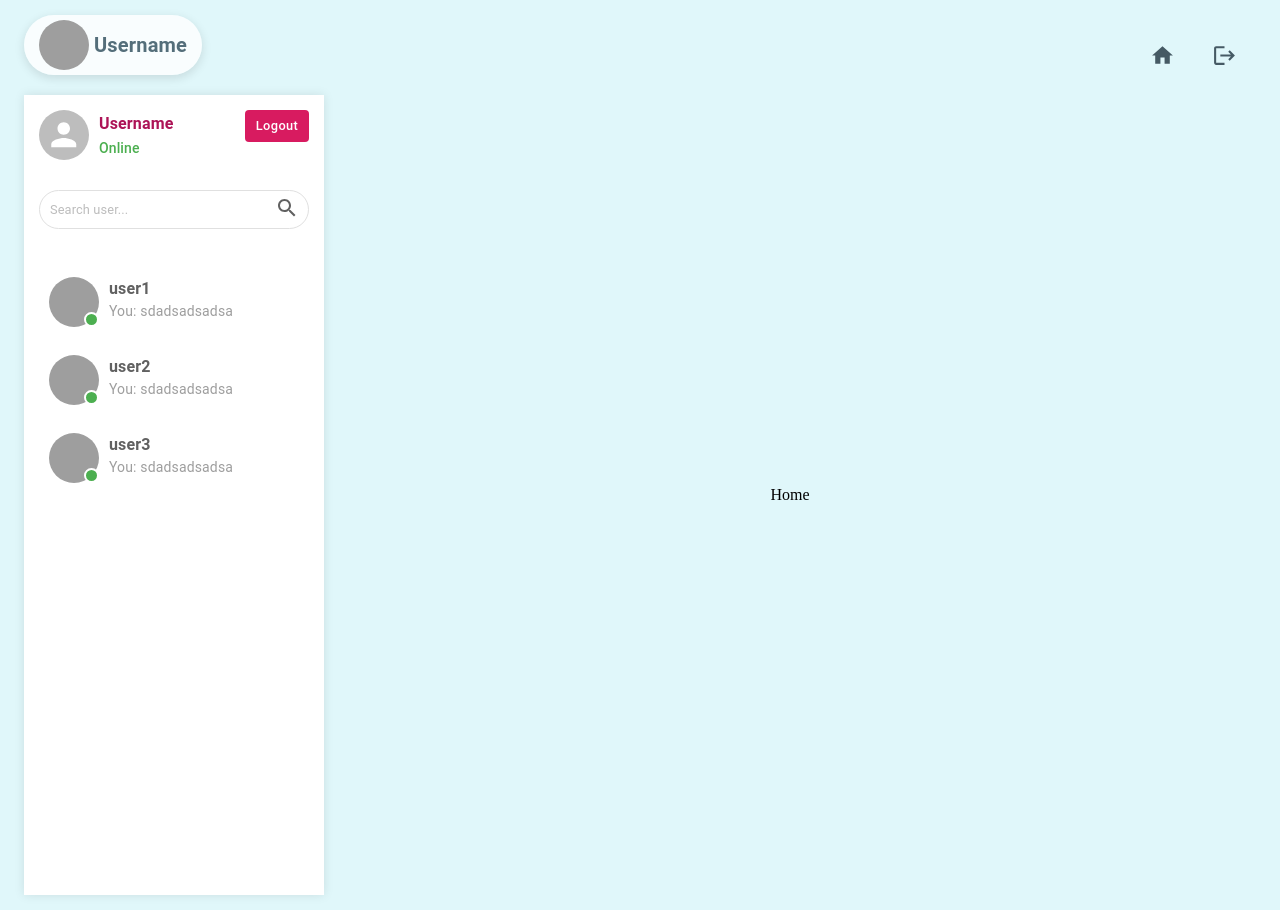
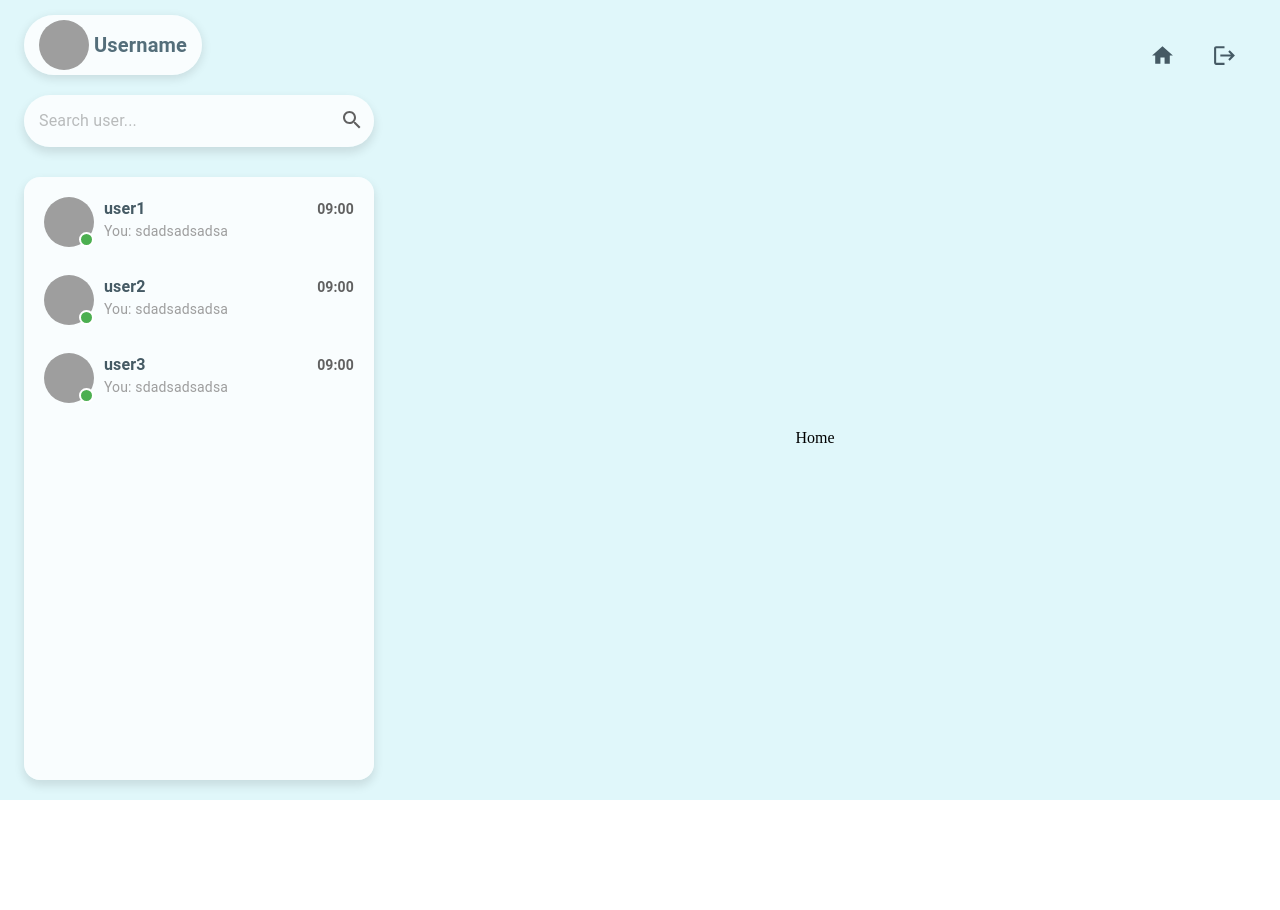
Before and after one commit to soncoiz02/chat-socket, a React (Create React App) app: page / in a window 1280 px wide. After the commit the page ends 800 px from the top, so only its background shows below. Built offline with nearby package versions, Linux system fonts and the light colour scheme; grey boxes are pictures that could not be loaded.

Commit message:
fix: remale ui sidebar

```diff
--- a/src/Layout/Layout.tsx
+++ b/src/Layout/Layout.tsx
@@ -10,6 +10,7 @@ const AppStyle = styled("div")`
   display: flex;
   flex-direction: column;
   width: 100%;
+  height: 100vh;
   position: relative;
   background-color: ${cyan[50]};
   padding: 15px 0;
--- a/src/Layout/sidebar/ListUser.tsx
+++ b/src/Layout/sidebar/ListUser.tsx
@@ -1,23 +1,23 @@
 import { Avatar, Stack, styled, Box, Typography } from "@mui/material";
-import { green, grey, pink } from "@mui/material/colors";
+import { blueGrey, green, grey, pink } from "@mui/material/colors";
 import React from "react";
 import { Link, LinkProps } from "react-router-dom";
 
 import { users } from "../../mock/user";
 
 const Item = styled(Link)<LinkProps>(({ theme }) => ({
+  position: "relative",
   display: "flex",
   gap: "0 10px",
   textDecoration: "none",
-  padding: " 8px 10px",
-  borderRadius: 10,
+  padding: "10px",
   transition: "0.3s",
-  ":hover": {
-    backgroundColor: pink[100],
-    transform: "translateY(-5px)",
-    boxShadow: `0 5px 10px 1px rgba(0,0,0,0.1)`,
+  borderRadius: "10px",
+  "&:hover": {
+    background: "rgba(0,0,0,0.05)",
   },
 }));
+
 const CoverAvt = styled("div")`
   position: relative;
 `;
@@ -25,16 +25,29 @@ const CoverAvt = styled("div")`
 const DetailUser = styled("div")`
   display: flex;
   flex-direction: column;
+  width: calc(100% - 60px);
+`;
+
+const HeaderUser = styled("div")`
+  display: flex;
+  align-items: center;
+  justify-content: space-between;
+  width: 100%;
 `;
 
 const ListUser = () => {
   return (
     <Stack
+      sx={{
+        overflow: "auto",
+        height: "100%",
+        backgroundColor: "rgba(255,255,255,0.8)",
+        borderRadius: 4,
+        boxShadow: `0 5px 10px 1px rgba(0, 0, 0, 0.1)`,
+        padding: "10px",
+      }}
       direction="column"
-      padding="10px 0"
-      spacing={1.5}
-      height="100%"
-      overflow="auto"
+      spacing={1}
     >
       {users.map((user) => (
         <Item to={`/chat/${user.id}`} key={user.id}>
@@ -60,9 +73,18 @@ const ListUser = () => {
             ></Box>
           </CoverAvt>
           <DetailUser>
-            <Typography variant="body1" color={grey[700]} fontWeight="bold">
-              {user.username}
-            </Typography>
+            <HeaderUser>
+              <Typography
+                variant="body1"
+                color={blueGrey[700]}
+                fontWeight="bold"
+              >
+                {user.username}
+              </Typography>
+              <Typography variant="body2" fontWeight="bold" color={grey[700]}>
+                09:00
+              </Typography>
+            </HeaderUser>
             <Typography variant="body2" color={grey[500]}>
               You: sdadsadsadsa
             </Typography>
--- a/src/Layout/sidebar/SearchBar.tsx
+++ b/src/Layout/sidebar/SearchBar.tsx
@@ -12,11 +12,12 @@ const SearchBox = styled("form")`
 
 const SearchInput = styled(InputBase)(({ theme }) => ({
   width: "100%",
-  padding: "5px 20px 5px 10px",
+  padding: "10px 20px 10px 15px",
   color: grey[700],
   borderRadius: 50,
-  border: "1px solid #e0e0e0",
-  fontSize: "0.8rem",
+  fontSize: 16,
+  backgroundColor: "rgba(255, 255, 255, 0.8)",
+  boxShadow: `0 5px 10px 1px rgba(0, 0, 0, 0.1)`,
 }));
 
 const ButtonIcon = styled("button")`
--- a/src/Layout/sidebar/SideBar.tsx
+++ b/src/Layout/sidebar/SideBar.tsx
@@ -1,12 +1,4 @@
-import {
-  Avatar,
-  Box,
-  Button,
-  ButtonProps,
-  styled,
-  Typography,
-} from "@mui/material";
-import { green, pink } from "@mui/material/colors";
+import { styled } from "@mui/material";
 import React from "react";
 import ListUser from "./ListUser";
 import SearchBar from "./SearchBar";
@@ -15,74 +7,15 @@ const SideBarStyle = styled("div")`
   display: flex;
   flex-direction: column;
   flex-shrink: 0;
-  width: 300px;
-  height: 100vh;
-  background-color: #fff;
-  padding: 15px;
-  box-shadow: 0px 0px 10px rgba(0, 0, 0, 0.1);
+  width: 350px;
+  height: calc(100vh - 115px);
   gap: 30px 0;
   z-index: 999;
 `;
 
-const Detail = styled("div")`
-  display: flex;
-  flex-direction: column;
-`;
-
-const LogoutButton = styled(Button)<ButtonProps>(({ theme }) => ({
-  color: theme.palette.getContrastText(pink[500]),
-  backgroundColor: pink[600],
-  "&:hover": {
-    backgroundColor: pink[500],
-    boxShadow: `0 0 10px 1px ${pink[200]}`,
-  },
-  padding: "5px 10px",
-  fontSize: "0.8rem",
-  textTransform: "none",
-  alignSelf: "flex-start",
-}));
-
 const SideBar = () => {
   return (
     <SideBarStyle>
-      <Box
-        sx={{
-          width: "100%",
-          display: "flex",
-          justifyContent: "space-between",
-        }}
-      >
-        <Box
-          sx={{
-            display: "flex",
-            alignItems: "flex-start",
-            gap: "0 10px",
-            width: "80%",
-          }}
-        >
-          <Avatar
-            src=""
-            sx={{
-              width: 50,
-              height: 50,
-            }}
-          />
-          <Detail>
-            <Typography
-              variant="subtitle1"
-              component="div"
-              fontWeight="bold"
-              color={pink[800]}
-            >
-              Username
-            </Typography>
-            <Typography variant="subtitle2" component="div" color={green[500]}>
-              Online
-            </Typography>
-          </Detail>
-        </Box>
-        <LogoutButton>Logout</LogoutButton>
-      </Box>
       <SearchBar />
       <ListUser />
     </SideBarStyle>
--- a/src/mock/user.ts
+++ b/src/mock/user.ts
@@ -2,16 +2,19 @@ export const users = [
   {
     id: "1",
     username: "user1",
-    avatar: "https://i.pravatar.cc/300?img=1",
+    avatar:
+      "https://img.freepik.com/free-vector/cute-astronaut-catching-moon-cartoon-vector-icon-illustration_138676-3475.jpg?t=st=1652672879~exp=1652673479~hmac=ce996c81c20a4119d052d9705a897b6ec08e4ca10e068ab90c0aa0609ae559ca&w=740",
   },
   {
     id: "2",
     username: "user2",
-    avatar: "https://i.pravatar.cc/300?img=2",
+    avatar:
+      "https://img.freepik.com/free-vector/cute-elephant-sitting-waving-hand-cartoon-vector-icon-illustration_138676-2220.jpg?t=st=1652672879~exp=1652673479~hmac=28a2e6a7803d08964262c5c265834d0c70be4dad006f34241143cfdf8cc3c9f4&w=740",
   },
   {
     id: "3",
     username: "user3",
-    avatar: "https://i.pravatar.cc/300?img=3",
+    avatar:
+      "https://img.freepik.com/free-vector/astronaut-sitting-planet-waving-hand-cartoon-vector-icon-illustration-science-technology-icon-concept-isolated-premium-vector-flat-cartoon-style_138676-3503.jpg?t=st=1652672879~exp=1652673479~hmac=c1ce017722800e97bb7ecc7f79dd1989f763e01c4eac4091f4f2ef53f9b06f40&w=740",
   },
 ];
```
Also changed, not shown: src/components/Header.jsx (+4 -4 lines).
